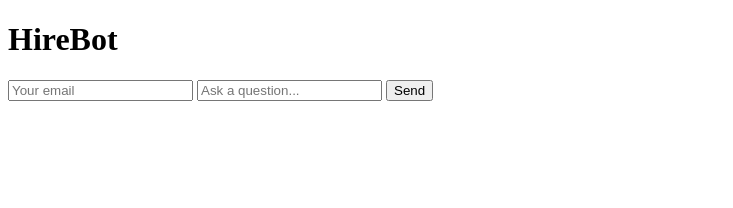
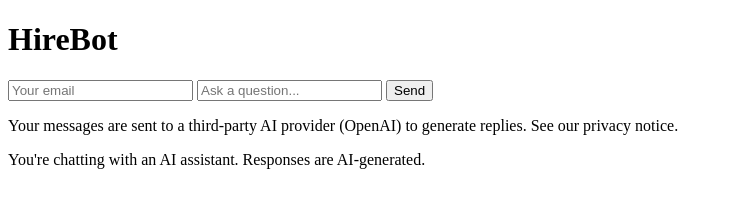
Before and after one commit to Ayesha123-kh/eu-bridge-demo-chatbot, a plain HTML site: page static/index.html in a window 1280 px wide. Shown: the whole page, without its empty margins (0-733 px from the left). Drawn offline with Linux system fonts and the light colour scheme.

Commit message:
EU-Bridge: AIA-50-1, GDPR-13 fix in static/index.html (approved by Ayesha Taimur)

```diff
--- a/static/index.html
+++ b/static/index.html
@@ -10,6 +10,8 @@
   <input id="email" placeholder="Your email">
   <input id="chat-input" placeholder="Ask a question...">
   <button id="send-btn">Send</button>
+  <p>Your messages are sent to a third-party AI provider (OpenAI) to generate replies. See our privacy notice.</p>
+  <p>You're chatting with an AI assistant. Responses are AI-generated.</p>
   <script>
     const win = document.getElementById("chat-window");
     document.getElementById("send-btn").onclick = async () => {
```
